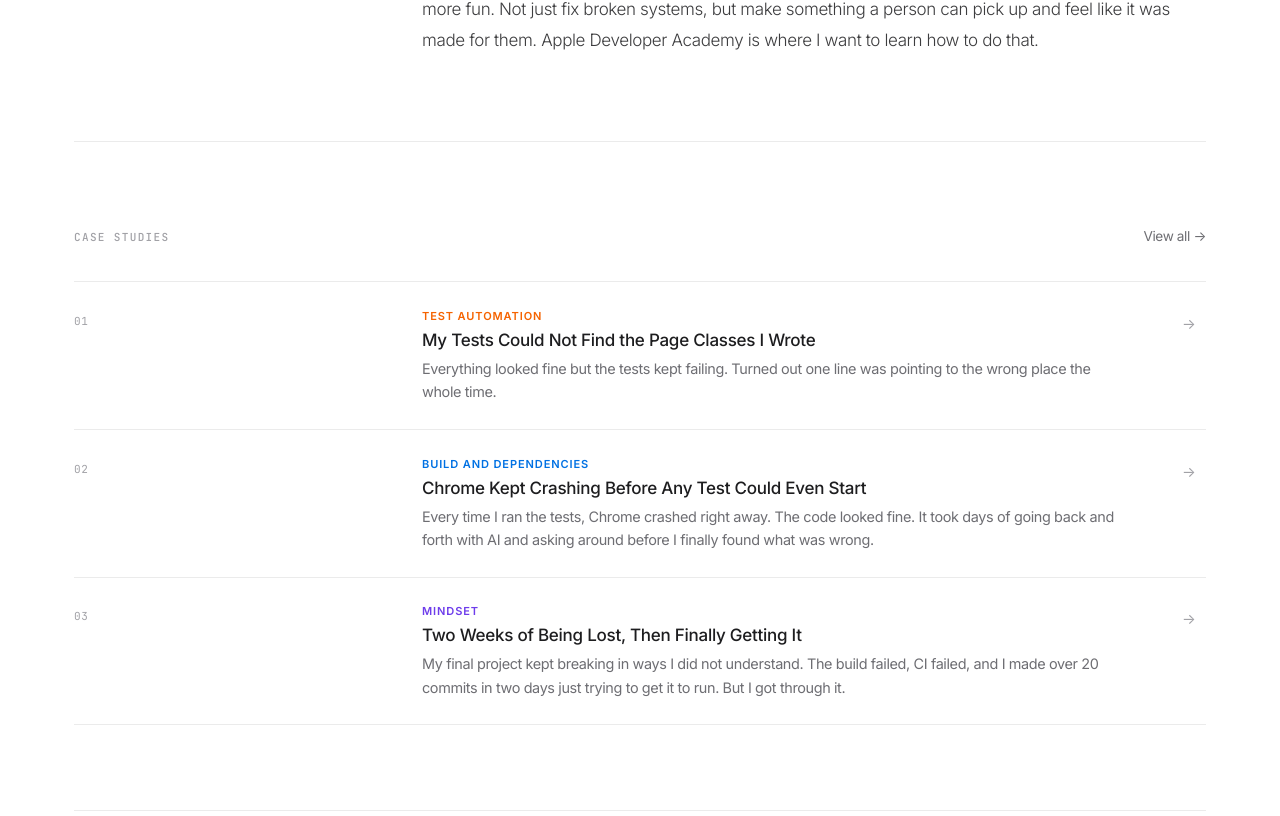
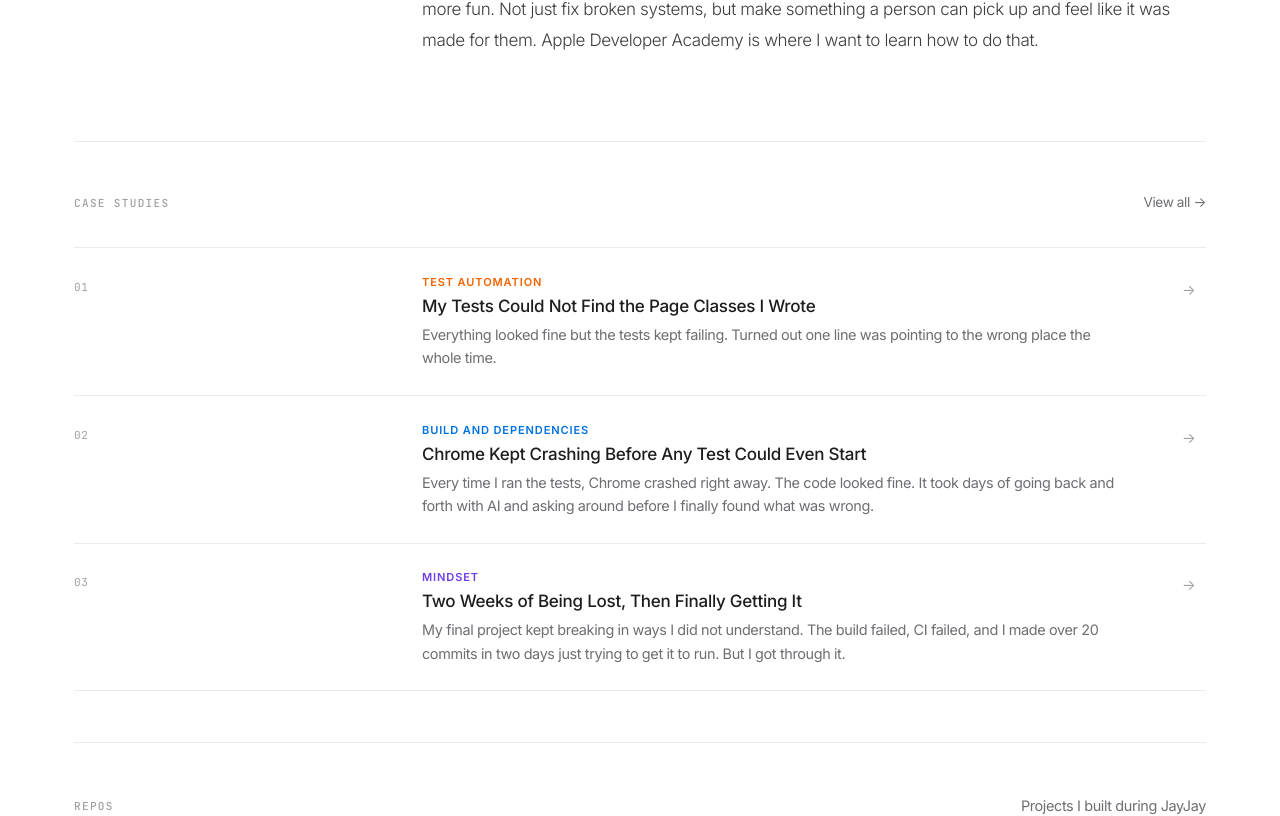
Before and after one commit to bryan-nathan-c/portfolio-project, a React (Vite) app: page / in a window 1280 px wide. Shown: the part 1490-2306 px from the top of the page. Built offline with nearby package versions, Linux system fonts and the light colour scheme.

Commit message:
remove all scroll animations for full performance

```diff
--- a/src/pages/Home.css
+++ b/src/pages/Home.css
@@ -406,19 +406,15 @@
   transform: none;
 }
 
-/* Scroll fade-up for sections */
+/* Scroll fade-up disabled for performance */
 .fade-up {
-  opacity: 0;
-  transform: translateY(16px);
-  transition: opacity 0.5s ease,
-              transform 0.5s ease;
-  will-change: opacity, transform;
+  opacity: 1;
+  transform: none;
 }
 
 .fade-up.is-visible {
   opacity: 1;
-  transform: translateY(0);
-  will-change: auto;
+  transform: none;
 }
 
 /* Stagger delays for list rows */
--- a/src/pages/Home.tsx
+++ b/src/pages/Home.tsx
@@ -1,6 +1,5 @@
 import { Link } from 'react-router-dom'
 import { problems } from '../data/problems'
-import { useScrollAnimation } from '../hooks/useScrollAnimation'
 import './Home.css'
 
 const categoryColors: Record<string, string> = {
@@ -31,8 +30,6 @@ const projects = [
 ]
 
 export default function Home() {
-  useScrollAnimation()
-
   return (
     <main className="home">
 
```
